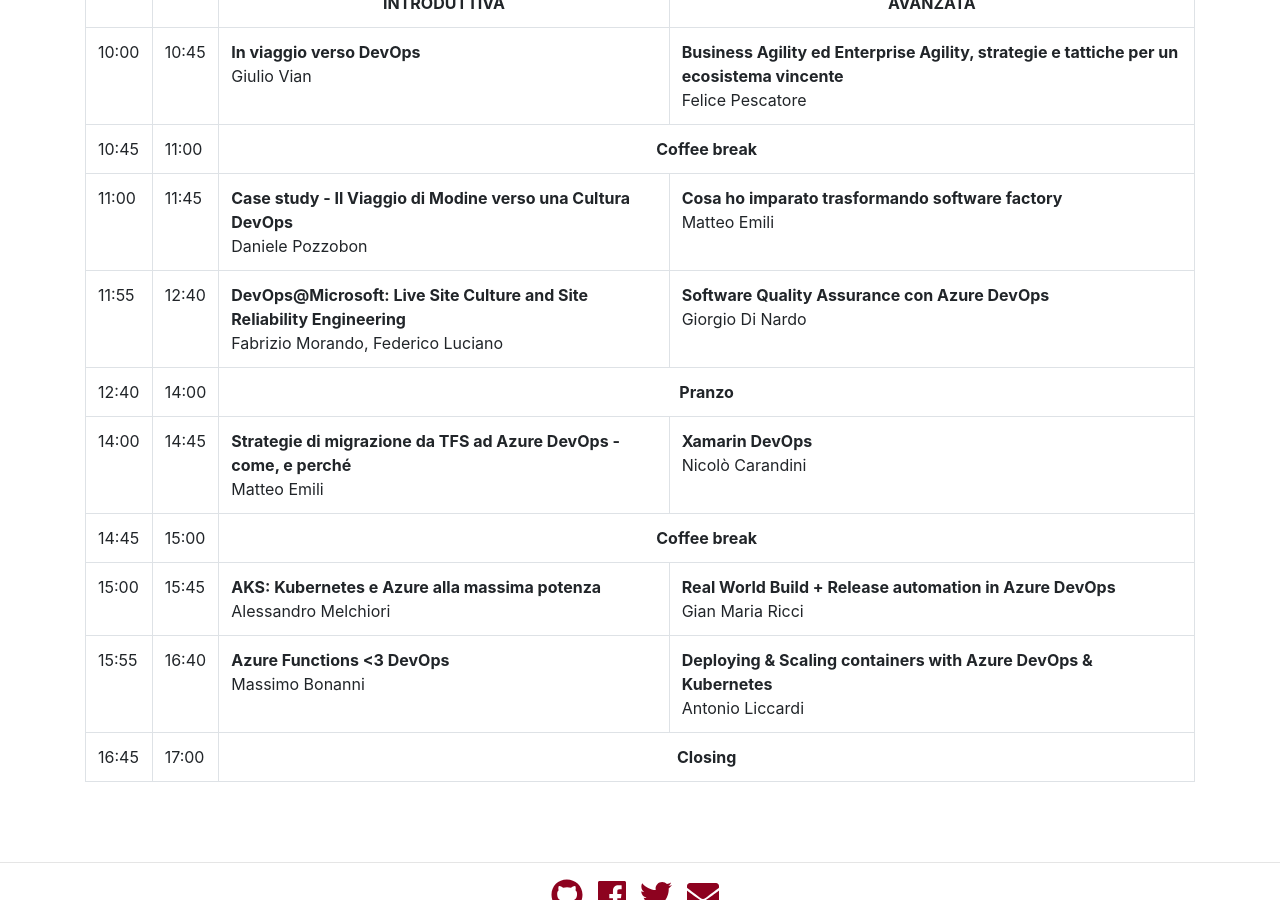
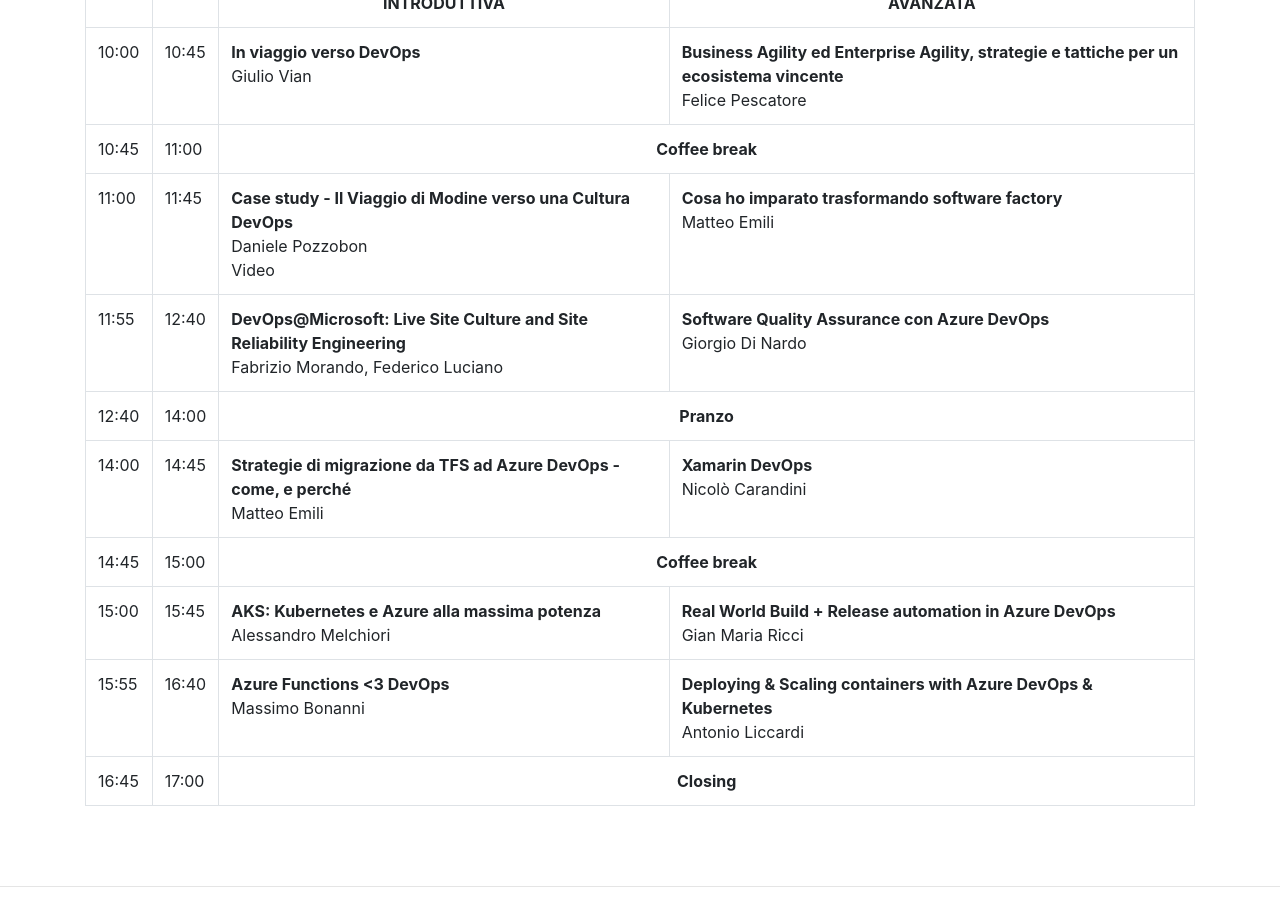
Before and after one commit to DomusDotNet/domusdotnet.github.io, a Jekyll site: the page built from _event_cards/2019-01-25-DevOps_at_Work.md, in a window 1280 px wide and 900 px high, scrolled down 844 px. Built offline with Jekyll 4.4.1, drawn with Linux system fonts in a browser that asks for light colours; nearby versions of some CDN libraries.

Commit message:
Aggiunto link video su Sessione pozzobon

```diff
--- a/_event_cards/2019-01-25-DevOps_at_Work.md
+++ b/_event_cards/2019-01-25-DevOps_at_Work.md
@@ -59,7 +59,10 @@
 	<tr>
 		<td valign="top">11:00</td>
 		<td valign="top">11:45</td>
-		<td valign="top"><b>Case study - Il Viaggio di Modine verso una Cultura DevOps</b><br/>Daniele Pozzobon</td>
+		<td valign="top"><b>Case study - Il Viaggio di Modine verso una Cultura DevOps</b><br/>Daniele Pozzobon
+		<br/>
+		<a src="https://youtu.be/t-cQ40WvpMc" target="_blank">Video</a>
+		</td>
 		<td valign="top"><b>Cosa ho imparato trasformando software factory</b><br/>Matteo Emili</td>
 	</tr>
 	<tr>
```
